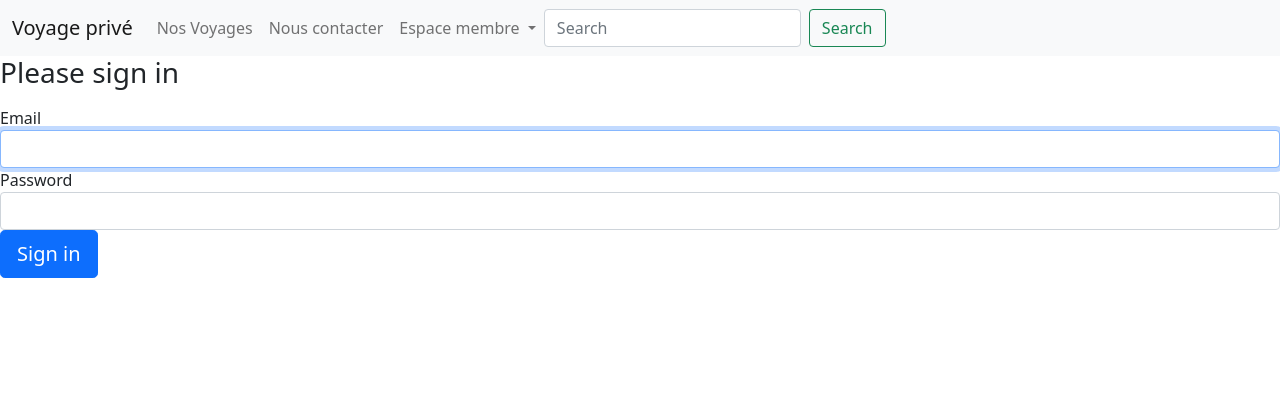
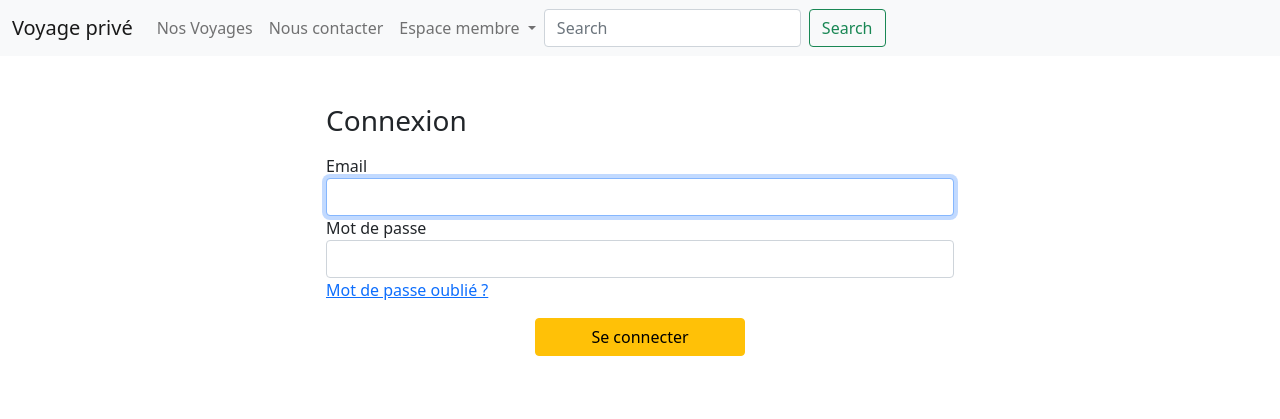
Before and after one commit to BAHITA75/voyage-prive, a Symfony app: template templates/security/login.html.twig in a window 1280 px wide. Shown: the top 419 px of the page. Run offline with Twig, Linux system fonts and the light colour scheme; the template is opened without the code that fills it, so the values that code supplies are empty; some libraries are stand-ins or nearby versions.

Commit message:
Mdp oublié + contact

```diff
--- a/src/Controller/DashboardController.php
+++ b/src/Controller/DashboardController.php
@@ -7,6 +7,7 @@ use App\Entity\Voyage;
 use Doctrine\ORM\EntityManagerInterface;
 use Symfony\Component\HttpFoundation\Response;
 use Symfony\Component\Routing\Annotation\Route;
+use Sensio\Bundle\FrameworkExtraBundle\Configuration\IsGranted;
 use Symfony\Bundle\FrameworkBundle\Controller\AbstractController;
 
 class DashboardController extends AbstractController
@@ -19,7 +20,7 @@ class DashboardController extends AbstractController
 
 
     /**
-     *
+     * @IsGranted("ROLE_ADMIN")
      * @Route("/dashboard", name="dashboard")
      */
     public function dashboard(): Response
--- a/templates/security/login.html.twig
+++ b/templates/security/login.html.twig
@@ -1,8 +1,10 @@
 {% extends 'base.html.twig' %}
 
-{% block title %}Log in!{% endblock %}
+{% block title %}Connexion{% endblock %}
 
 {% block body %}
+    <div class="row">
+        <div class="col-md-6 mx-auto my-5">
             <form method="post">
                 {% if error %}
                     <div class="alert alert-danger">{{ error.messageKey|trans(error.messageData, 'security') }}</div>
@@ -10,33 +12,22 @@
 
                 {% if app.user %}
                     <div class="mb-3">
-            You are logged in as {{ app.user.username }}, <a href="{{ path('app_logout') }}">Logout</a>
+                        Vous êtes connecté en tant que {{ app.user.username }}, <a href="{{ path('app_logout') }}">Logout</a>
                     </div>
                 {% endif %}
 
-    <h1 class="h3 mb-3 font-weight-normal">Please sign in</h1>
+                <h1 class="h3 mb-3 font-weight-normal">Connexion</h1>
                 <label for="inputEmail">Email</label>
                 <input type="email" value="{{ last_username }}" name="email" id="inputEmail" class="form-control" autocomplete="email" required autofocus>
-    <label for="inputPassword">Password</label>
+                <label for="inputPassword">Mot de passe</label>
                 <input type="password" name="password" id="inputPassword" class="form-control" autocomplete="current-password" required>
 
-    <input type="hidden" name="_csrf_token"
-           value="{{ csrf_token('authenticate') }}"
-    >
+                <input type="hidden" name="_csrf_token" value="{{ csrf_token('authenticate') }}">
+                <a href="{{ path('resetPassword') }}">Mot de passe oublié ?</a>
 
-    {#
-        Uncomment this section and add a remember_me option below your firewall to activate remember me functionality.
-        See https://symfony.com/doc/current/security/remember_me.html
+                <button class="btn btn-warning d-block mx-auto my-3 col-4" type="submit">Se connecter</button>
+            </form>
+        </div>
+    </div>
 
-        <div class="checkbox mb-3">
-            <label>
-                <input type="checkbox" name="_remember_me"> Remember me
-            </label>
-        </div>
-    #}
-
-    <button class="btn btn-lg btn-primary" type="submit">
-        Sign in
-    </button>
-</form>
 {% endblock %}
```
Also changed, not shown: src/Controller/SecurityController.php (+3 -4 lines), public/uploads/voyagePrive.png (added), 1 other file. Lines whose indentation alone changed are shown as unchanged.
